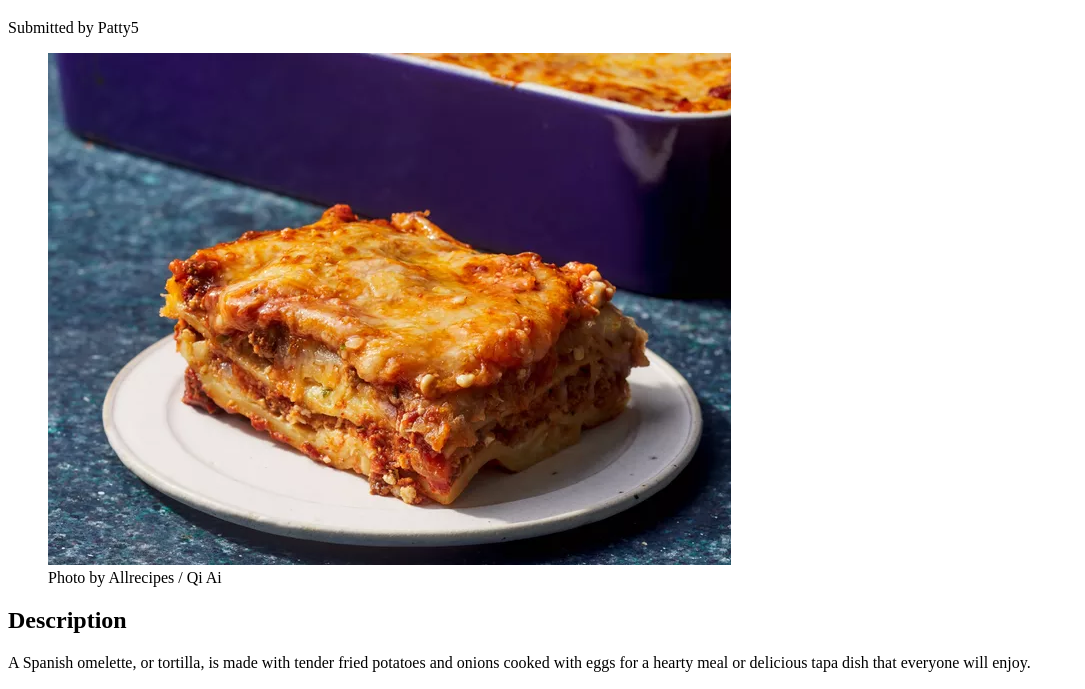
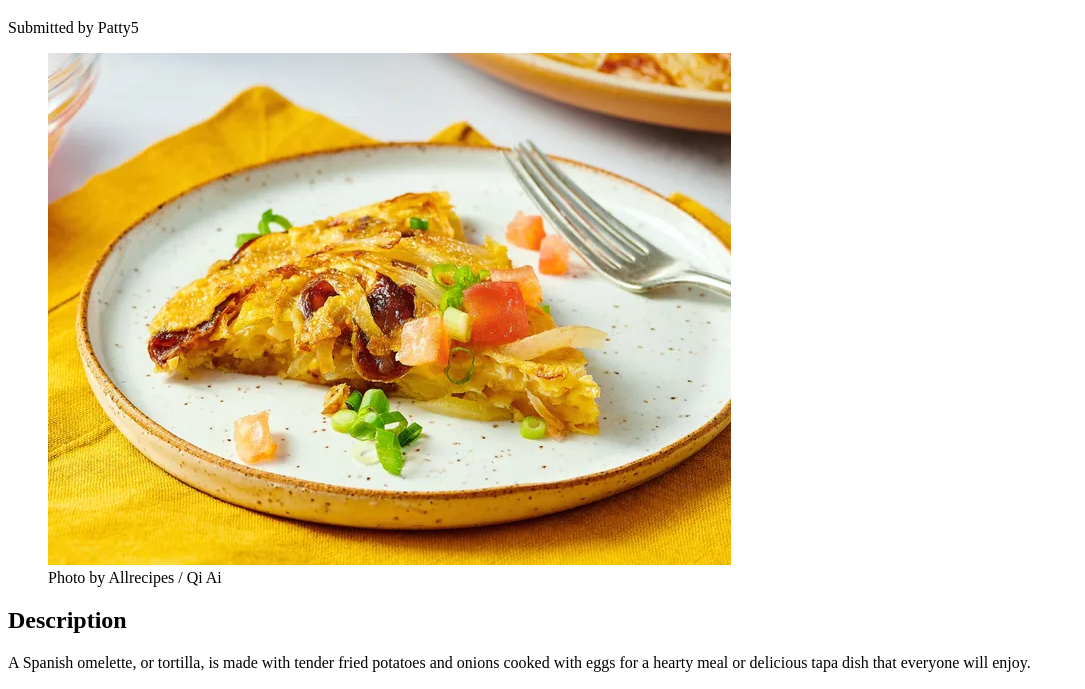
Before and after one commit to averythedetective/odin-recipes, a plain HTML site: page recipes/omelette.html in a window 1280 px wide. Shown: the part 87-776 px from the top of the page, without its empty margins (0-1085 px from the left). Drawn offline with Linux system fonts and the light colour scheme.

Commit message:
Correct the image in the omelette.html
Correct the URL of the omelette image so that it
shows the picture of omelette, instead of lasagna.

```diff
--- a/recipes/omelette.html
+++ b/recipes/omelette.html
@@ -14,7 +14,7 @@
     <p>Submitted by Patty5</p>
 
     <figure>
-      <img src="../images/lasagna.webp" alt="A beautiful picture of spanish omelette">
+      <img src="../images/omelette.webp" alt="A beautiful picture of spanish omelette">
       <figcaption>Photo by Allrecipes / Qi Ai</figcaption>
     </figure>
 
```
